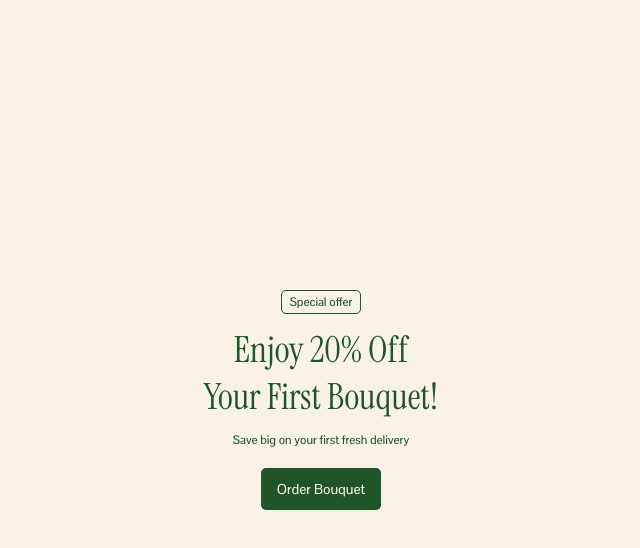
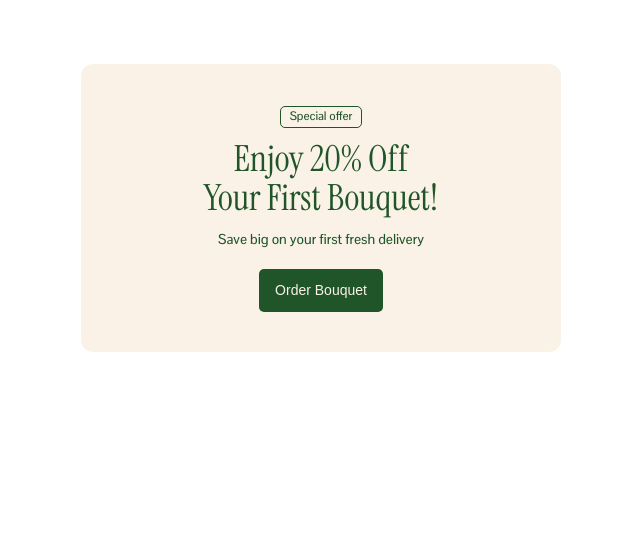
Before and after one commit to Bychkov-Denis/Redev-Layout, a plain HTML site: page index,.html in a window 1280 px wide. Shown: the whole page, without its empty margins (319-959 px from the left). Drawn offline with Linux system fonts and the light colour scheme.

Commit message:
fix for review

```diff
--- a/index,.html
+++ b/index,.html
@@ -7,14 +7,15 @@
     <title>CSS</title>
   </head>
   <body>
-    <div class="container">
-      <p class="offer">Special offer</p>
-      <div class="discount">
-        <p class="text">Enjoy 20% Off</p>
-        <p class="text">Your First Bouquet!</p>
+    <section class="offer">
+      <div class="container">
+        <p class="offer__title">Special offer</p>
+        <!-- prettier-ignore -->
+        <h2 class="offer__text">Enjoy 20% Off
+           Your First Bouquet!</h2>
+        <p class="offer__info">Save big on your first fresh delivery</p>
+        <button class="offer__btn">Order Bouquet</button>
       </div>
-      <p class="info">Save big on your first fresh delivery</p>
-      <button class="order">Order Bouquet</button>
-    </div>
+    </section>
   </body>
 </html>
--- a/style.css
+++ b/style.css
@@ -4,54 +4,64 @@
   box-sizing: border-box;
   margin: 0;
   padding: 0;
-  font-family: 'Pontano Sans', sans-serif;
-  font-weight: 500;
 }
 
 body {
-  min-height: 100vh;
-  display: flex;
-  justify-content: center;
-  align-items: center;
+  color: #205529;
+  font-family: 'Pontano Sans', sans-serif;
+}
+
+.offer {
+  margin: 64px 0;
+}
+
+.offer .container {
+  font-weight: 500;
   background-color: #faf2e6;
-  color: #205529;
+  padding: 40px 28px;
+  border-radius: 12px;
+  margin: 0 auto;
 }
 
 .container {
-  max-width: 1020px;
   padding: 0 10px;
   text-align: center;
+  max-width: 480px;
 }
 
-.offer {
+.offer__title {
   display: inline-block;
-  padding: 3px 8px;
+  padding: 2px 9px;
   margin-bottom: 12px;
   font-size: 12px;
+  line-height: 132%;
   border: 1px solid #205529;
   border-radius: 5px;
 }
 
-.discount {
+.offer__text {
+  font-size: 36px;
+  font-family: 'Instrument Serif', serif;
+  white-space: pre-line;
+  line-height: 108%;
   margin-bottom: 12px;
+  font-weight: 400;
 }
 
-.text {
-  font-size: 36px;
-  font-family: 'Instrument Serif', serif;
+.offer__info {
+  font-size: 14px;
+  margin-bottom: 20px;
+  line-height: 136%;
 }
 
-.info {
-  font-size: 12px;
-  margin-bottom: 20px;
-}
-
-.order {
+.offer__btn {
   font-size: 14px;
+  line-height: 136%;
   color: #faf2e6;
   padding: 12px 16px;
   border-radius: 5px;
   background-color: #205529;
   outline: none;
   border: none;
+  font-weight: 500;
 }
```
